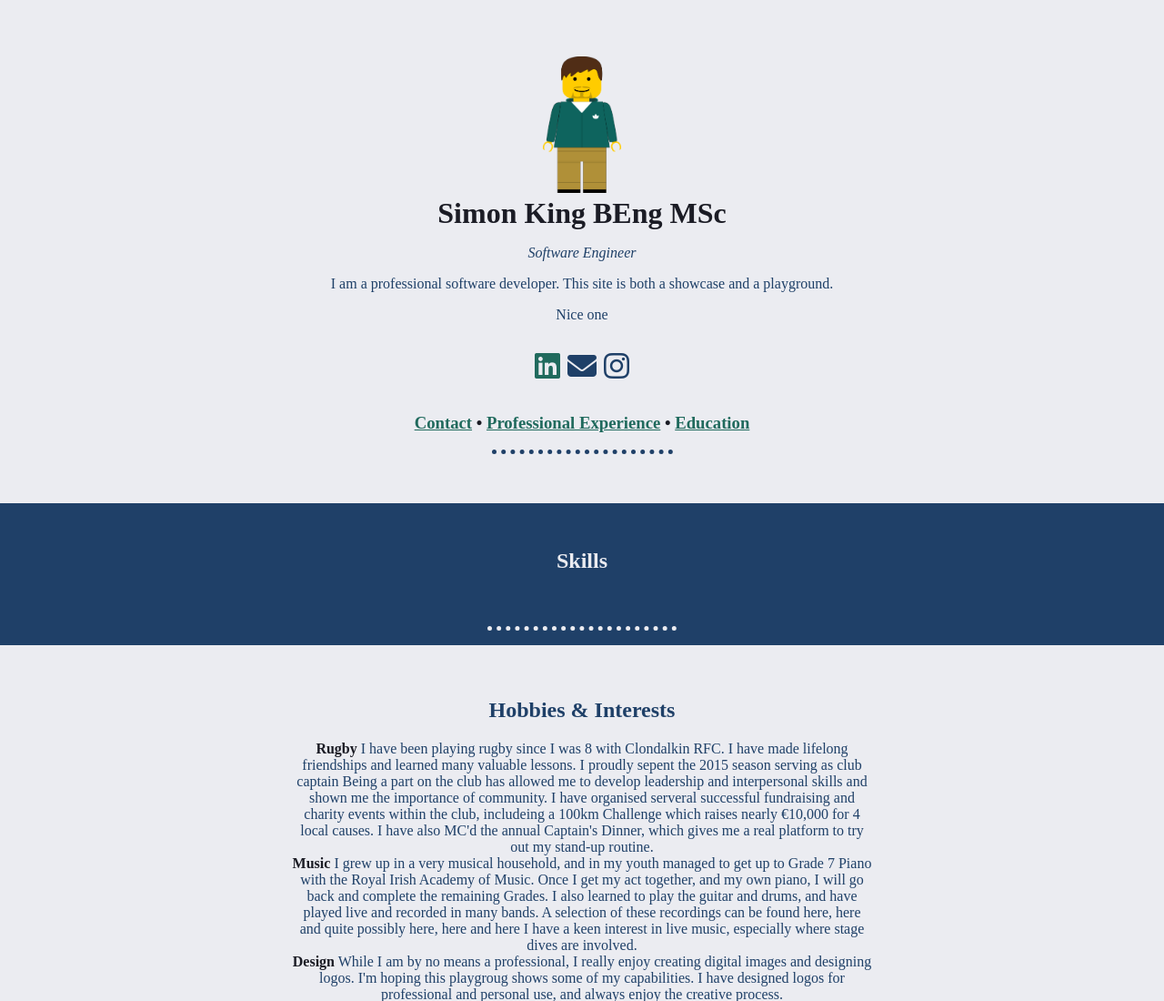
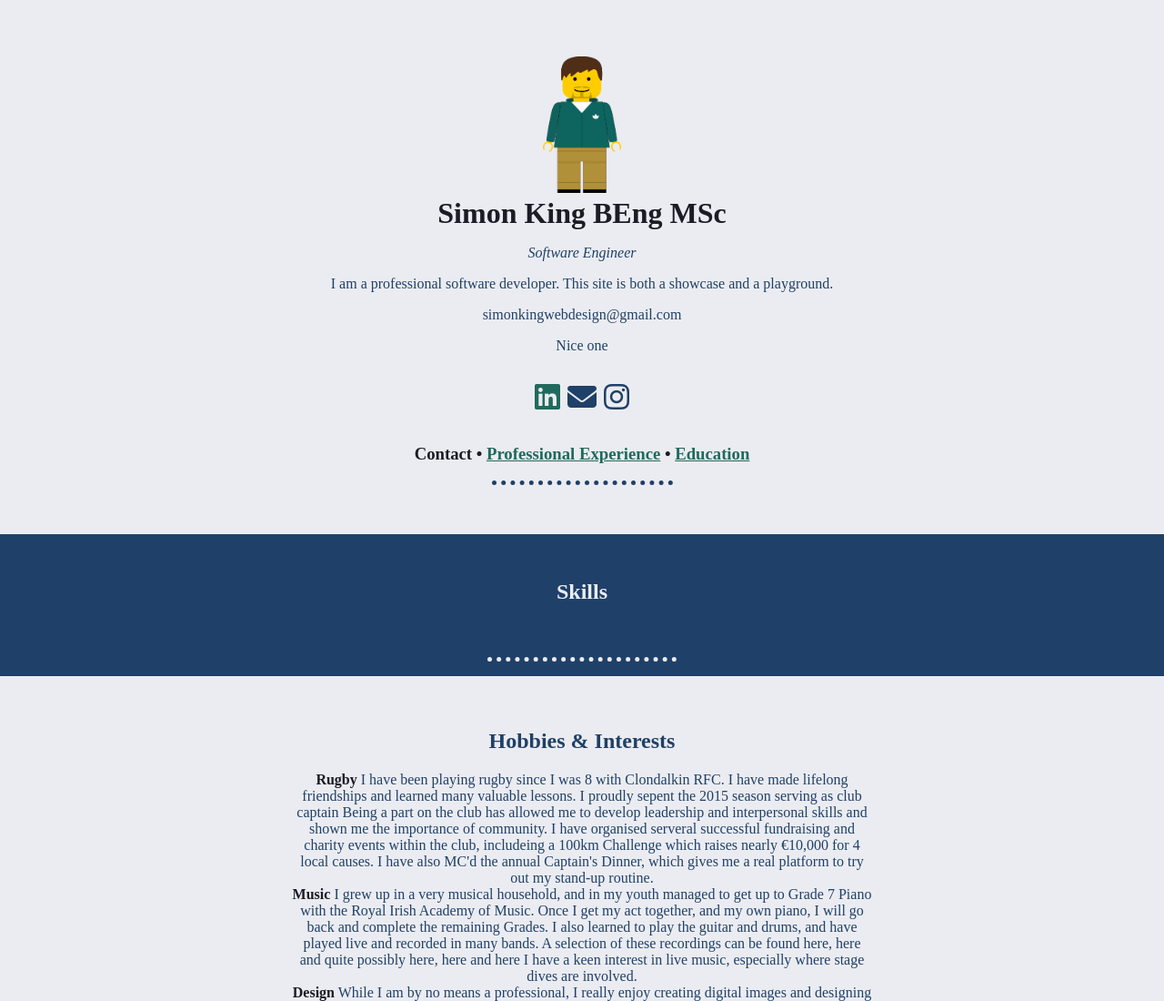
Before and after one commit to simontking/profile, a plain HTML site: page index.html in a window 1280 px wide. Shown: the top 1100 px of the page at 91% size. Drawn offline with Linux system fonts and the light colour scheme.

Commit message:
Update index.html

```diff
--- a/index.html
+++ b/index.html
@@ -14,9 +14,10 @@
     <h1>Simon King BEng MSc</h1>
     <P><em>Software Engineer</em></P>
     <p>I am a professional software developer. This site is both a showcase and a playground.</p>
+    <p>simonkingwebdesign@gmail.com</p>
     <p>Nice one</p>
     <div class="socials"><a href="https://www.linkedin.com/in/simon-king-60300b30/"><i class="fab fa-linkedin"></i></a> <i class="fas fa-envelope"></i> <i class="fab fa-instagram"></i> </div>
-    <h3><a href="Contact.html">Contact</a> &bull; <a href="Professional.html">Professional Experience</a> &bull; <a href="Education.html">Education</a></h3>
+    <h3>Contact &bull; <a href="Professional.html">Professional Experience</a> &bull; <a href="Education.html">Education</a></h3>
     <hr>
   </div>
   <div class="bg-blue">
```
